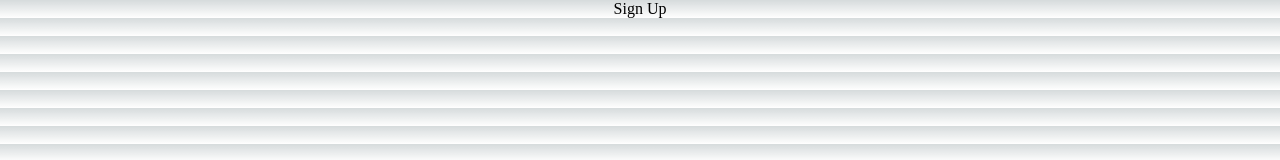
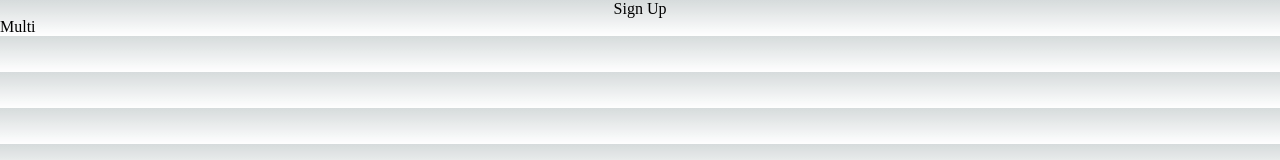
Before and after one commit to Siltrim/test_git, a Next.js app: page / in a window 1280 px wide. Shown: the top 160 px of the page. Built offline with nearby package versions, Linux system fonts and the light colour scheme.

Commit message:
multi commit

```diff
--- a/pages/index.tsx
+++ b/pages/index.tsx
@@ -3,7 +3,7 @@ export default function Home() {
 
       <>
           <div style={{display: 'flex', justifyContent: 'center', alignItems: 'center'}}>Sign Up</div>
-
+          <div>Multi</div>
       </>
 
 
```
